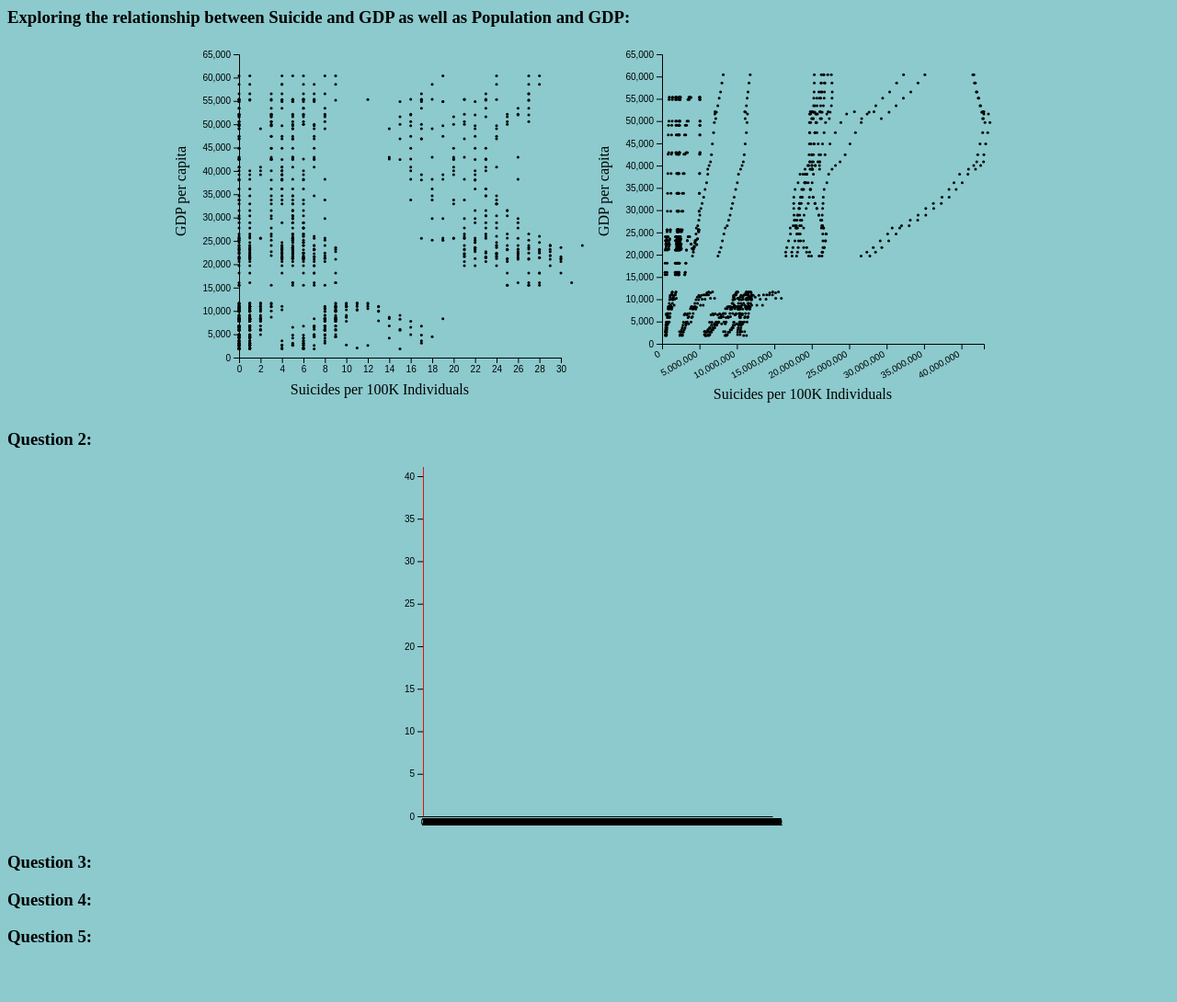
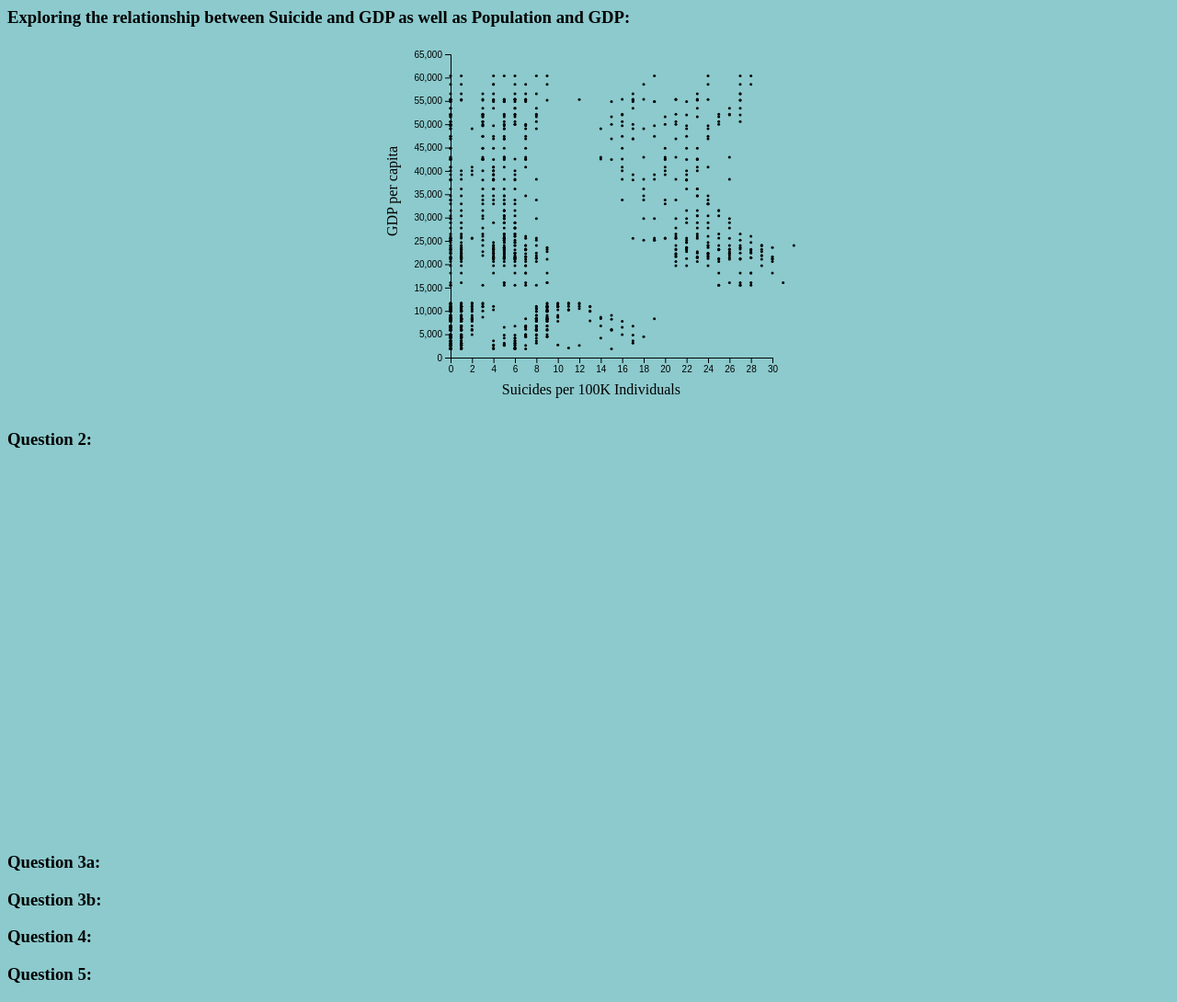
Before and after one commit to apatankar22/DSC106_FinalProject, a plain HTML site: page index.html in a window 1280 px wide. Shown: the whole page at 92% size. Before the commit the page ends 1049 px from the top, so only its background shows below. Drawn offline with nearby package versions, Linux system fonts and the light colour scheme.

Commit message:
changing

```diff
--- a/app.js
+++ b/app.js
@@ -12,7 +12,7 @@ var scatter = function(filepath){
     });
 
     data.then(function(data){
-        console.log(data);
+        //console.log(data);
 
         // x axis (suicides/100k) vs y axis (gdp_capita)
         var margin = {top: 10, right: 30, bottom: 60, left: 80}, width = 460 - margin.left - margin.right, height = 400 - margin.top - margin.bottom;
@@ -25,9 +25,17 @@ var scatter = function(filepath){
         svg1.append("g").call(d3.axisLeft(y));
 
         svg1.append('g').selectAll("dot").data(data).enter().append("circle").attr("cx", function (d) {return x(d.suicides_100k);}).attr("cy", function (d) {return y(d.gdp_capita);}).attr("r", 1.5).style("fill", "rgb(0,0,0)");
-        svg1.append("text").attr("class", "x label").attr("text-anchor", "end").attr("x", width - 100).attr("y", height + 40).text("Suicides per 100K Individuals");
-        svg1.append("text").attr("class", "y label").attr("text-anchor", "end").attr("x", width - 450).attr("y", -70).attr("dy", ".75em").attr("transform", "rotate(-90)").text("GDP per capita");
+        svg1.append("text").attr("class", "x_label").attr("text-anchor", "end").attr("x", width - 100).attr("y", height + 40).text("Suicides per 100K Individuals");
+        svg1.append("text").attr("class", "y_label").attr("text-anchor", "end").attr("x", width - 450).attr("y", -70).attr("dy", ".75em").attr("transform", "rotate(-90)").text("GDP per capita");
 
+        /*x.domain([0, 30])
+        svg.select(".x_label").transition().duration(2000)
+            .attr("opacity", "1")
+            .call(d3.axisBottom(x));
+
+        svg.selectAll("circle").transition().delay(function(d,i){return(i*3)}).duration(2000)
+            .attr("cx", function (d) { return x(d.suicides_100k);})
+            .attr("cy", function (d) { return y(d.gdp_capita); })
 
 
         // x axis (population) vs y axis (gdp_capita)
@@ -43,6 +51,20 @@ var scatter = function(filepath){
         svg2.append('g').selectAll("dot").data(data).enter().append("circle").attr("cx", function (d) {return x(d.population);}).attr("cy", function (d) {return y(d.gdp_capita);}).attr("r", 1.5).style("fill", "rgb(0,0,0)");
         svg2.append("text").attr("class", "x label").attr("text-anchor", "end").attr("x", width - 100).attr("y", height + 60).text("Suicides per 100K Individuals");
         svg2.append("text").attr("class", "y label").attr("text-anchor", "end").attr("x", width - 450).attr("y", -70).attr("dy", ".75em").attr("transform", "rotate(-90)").text("GDP per capita");
+
+        x.domain([0, 4000])
+        svg.select(".myXaxis")
+            .transition()
+            .duration(2000)
+            .attr("opacity", "1")
+            .call(d3.axisBottom(x));
+
+        svg.selectAll("circle")
+            .transition()
+            .delay(function(d,i){return(i*3)})
+            .duration(2000)
+            .attr("cx", function (d) { return x(d.GrLivArea); } )
+            .attr("cy", function (d) { return y(d.SalePrice); } )*/
     })
 }
 
@@ -57,29 +79,12 @@ var grouped_bar = function(filepath){
         var margin = {top: 10, right: 30, bottom: 20, left: 50}, width = 460 - margin.left - margin.right, height = 400 - margin.top - margin.bottom;
         var svg1 = d3.select("#grouped_bar").append("svg").attr("width", width + margin.left + margin.right).attr("height", height + margin.top + margin.bottom).append("g").attr("transform", "translate(" + margin.left + "," + margin.top + ")");
 
-        var subgroups = data.columns.slice(2, 4);
-        console.log(subgroups);
-        var groups = d3.map(data, function(d){return(d.group)}).keys()
+        countries = d3.group(data, i => i.country);
+        console.log(countries);
+        console.log(countries.get("Canada"));
 
-        var x = d3.scaleBand().domain(groups).range([0, width]).padding([0.2])
-        svg1.append("g").attr("transform", "translate(0," + height + ")").call(d3.axisBottom(x).tickSize(0));
-
-        var y = d3.scaleLinear().domain([0, 40]).range([ height, 0 ]);
-        svg1.append("g").call(d3.axisLeft(y));
-
-        var xSubgroup = d3.scaleBand().domain(subgroups).range([0, x.bandwidth()]).padding([0.05])
-
-        var color = d3.scaleOrdinal().domain(subgroups).range(['#e41a1c','#377eb8','#4daf4a'])
-
-        svg1.append("g").selectAll("g").data(data).enter().append("g")
-            .attr("transform", function(d) { return "translate(" + x(d.group) + ",0)"; })
-            .selectAll("rect")
-            .data(function(d) { return subgroups.map(function(key) { return {key: key, value: d[key]}; }); })
-            .enter().append("rect")
-            .attr("x", function(d) { return xSubgroup(d.key); })
-            .attr("y", function(d) { return y(d.value); })
-            .attr("width", xSubgroup.bandwidth())
-            .attr("height", function(d) { return height - y(d.value); })
-            .attr("fill", function(d) { return color(d.key); });
+        //rolled = d3.rollup(data, v => d3.sum(v, d => d.suicide_num), d => d.country);
+        rolled = d3.rollup(data, v => v.length, d => d.year);
+        console.log(rolled);
     })
 }
--- a/index.html
+++ b/index.html
@@ -33,12 +33,21 @@
 </div>
 
 <div>
-<h3>Question 3:</h3>
-<div id = "q3">
+<h3>Question 3a:</h3>
+<div id = "q3a">
+    </div>
+    <!--<h4>Plot:</h4>-->
+    <div id = "stacked" class = "center_plot">
+    </div>
+</div>
+
+<div>
+<h3>Question 3b:</h3>
+<div id = "q3b">
 
     </div>
     <!--<h4>Plot:</h4>-->
-    <div id = "q3_plot" class = "center_plot">
+    <div id = "streamgraph" class = "center_plot">
     </div>
 </div>
 
```
